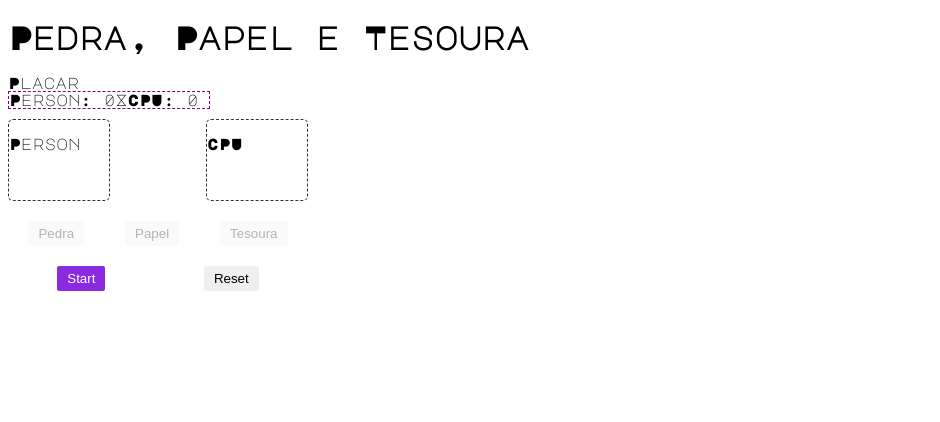
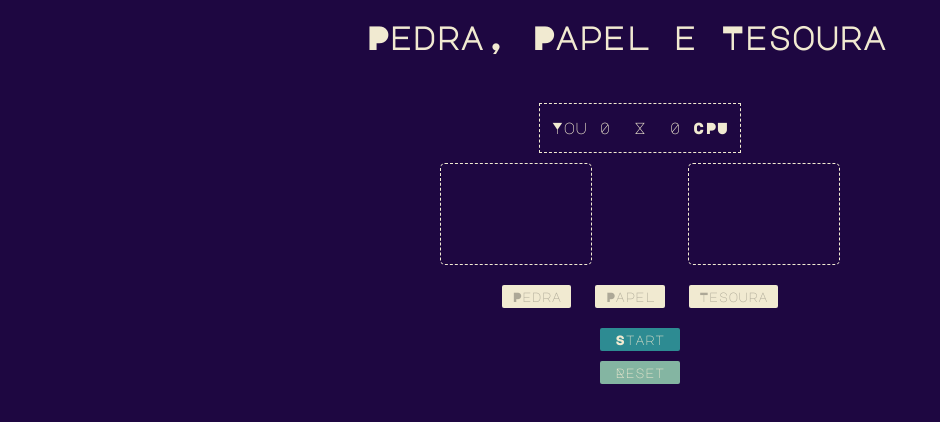
Before and after one commit to oniltos/base-pedra-papel-tesoura, a plain HTML site: page index.html in a window 1280 px wide. Shown: the whole page, without its empty margins (0-940 px from the left). Drawn offline with Linux system fonts and the light colour scheme.

Commit message:
Alterou botões

```diff
--- a/assets/scripts/game.js
+++ b/assets/scripts/game.js
@@ -82,5 +82,8 @@ class RockPaperScissors {
         this.cpuChoice = ''
         this.personChoice = ''
         this.roundWinner = ''
+        this.roundsPlayed = 0
+        this.gameOver = false
+        this.gameWinner = ''
     }
 }
--- a/assets/scripts/index.js
+++ b/assets/scripts/index.js
@@ -3,8 +3,8 @@ const btnPaper = document.getElementById('paper')
 const btnScissors = document.getElementById('scissors')
 const btnReset = document.getElementById('reset')
 const btnStart = document.getElementById('start')
-const displayPersonChoice = document.querySelector('.person-choice .choice')
-const displayCpuChoice = document.querySelector('.cpu-choice .choice')
+const displayPersonChoice = document.querySelector('.person-choice')
+const displayCpuChoice = document.querySelector('.cpu-choice')
 const displayPersonScore = document.querySelector('.person-score span')
 const displayCpuScore = document.querySelector('.cpu-score span')
 
@@ -14,12 +14,12 @@ const game = new RockPaperScissors(5)
 function playGame(event) {
     const choice = event.currentTarget.getAttribute('id')
     const round = game.play(choice)
-    console.log(round)
 
     displayPersonChoice.innerHTML = ''
     displayCpuChoice.innerHTML = ''
 
     const personChoiceImage = document.createElement('img')
+    console.log(round);
     personChoiceImage.setAttribute('src', `./assets/img/${round.personChoice}.svg`)
     personChoiceImage.setAttribute('width', '50px')
     displayPersonChoice.appendChild(personChoiceImage)
--- a/assets/styles/style.css
+++ b/assets/styles/style.css
@@ -1,5 +1,13 @@
 html {
     font-family: 'Major Mono Display', monospace;
+    background-color: rgb(30,7,65);
+    color: rgb(241,234,209);
+    border-color: rgb(241,234,209);
+}
+
+.container {
+    width: 550px;
+    margin: 0 auto;
 }
 
 h1 {
@@ -7,23 +15,46 @@ h1 {
 }
 
 .choices {
-    width: 300px;
+    width: 400px;
+    margin: 0 auto;
     display: flex;
     justify-content: space-between;
 }
 
-.choices div {
-    width: 100px;
-    height: 80px;
+.choices > div {
+    width: 150px;
+    height: 100px;
+    display: flex;
+    justify-content:  center;
     border-radius: 5px;
-    border: dashed 1px #333
+    border: dashed 1px
+}
+
+.choices img {
+    width: 75px;
+    filter: invert(84%) sepia(27%) saturate(156%) hue-rotate(4deg) brightness(109%) contrast(89%);
 }
 
 .score {
     width: 200px;
+    margin: 50px auto 0 auto;
     display: flex;
-    border: 1px dashed purple;
+    justify-content: space-around;
+    border: 1px dashed;
     margin-bottom: 10px
+}
+
+.controls {
+    width: 300px;
+    margin: 0 auto;
+}
+
+button {
+    border: none;
+    padding: 5px 10px;
+    border-radius: 2px;
+    background-color: rgb(241,234,209);
+    font-family: 'Major Mono Display', monospace;
 }
 
 
@@ -34,17 +65,26 @@ h1 {
     justify-content: space-around;
 }
 
+.start-reset {
+    flex-direction: column;
+    align-items: center;
+}
+
+.start-reset button {
+    width: 80px;
+    margin-bottom: 10px;
+}
+
 p#score-label {
     margin-bottom: 0
 }
 
-button {
-    border: none;
-    padding: 5px 10px;
-    border-radius: 2px;
+#start {
+    background: rgb(45,139,146);
+    color: rgb(241,234,209);
 }
 
-#start {
-    background: blueviolet;
-    color: #fff
+#reset {
+    background: rgb(132,181,162);
+    color: rgb(241,234,209);
 }
--- a/index.html
+++ b/index.html
@@ -11,31 +11,20 @@
     <title>Pedra, Papel e Tesoura</title>
 </head>
 <body>
+    <div class="container">
         <h1>Pedra, Papel e Tesoura</h1>
-    <p id="score-label">Placar</p>
         <div class="score">
-        <div class="person-score">
-            Person: <span>0</span>
-        </div>
-        <div> X </div>
-        <div class="cpu-score">
-            CPU: <span>0</span>
-        </div>
+            <p class="person-score">You <span>0</span></p>
+            <p> X </p>
+            <p class="cpu-score"><span>0</span> CPU</p>
         </div>
         <div class="choices">
             <div class="person-choice">
-            <p>Person</p>
-            <p class="choice">
-
-            </p>
             </div>
             <div class="cpu-choice">
-            <p>CPU</p>
-            <p class="choice">
-
-            </p>
             </div>
         </div>
+        <div class="controls">
             <div class="buttons">
                 <button id="rock" disabled>Pedra</button>
                 <button id="paper" disabled>Papel</button>
@@ -45,6 +34,8 @@
                 <button id="start">Start</button>
                 <button id="reset">Reset</button>
             </div>
+        </div>
+    </div>
     <script src="./assets/scripts/game.js"></script>
     <script src="./assets/scripts/index.js"></script>
 </body>
```
Lines whose indentation alone changed are shown as unchanged.
